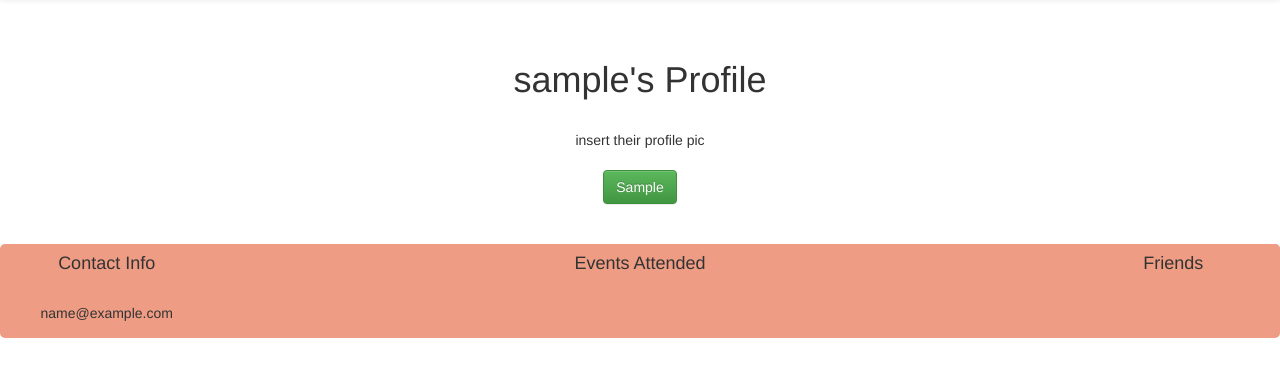
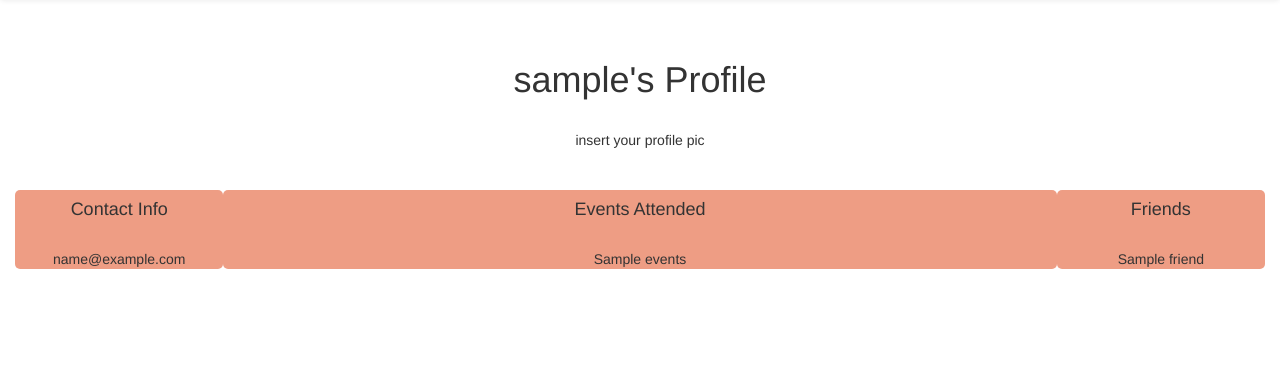
Before and after one commit to cyan478/Upgraded-Parakeet, a Flask app: template templates/profile.html in a window 1280 px wide. Shown: the part 67-444 px from the top of the page. Run offline with Flask 2, Linux system fonts and the light colour scheme; the template is opened without the code that fills it: most values are stand-ins (such as "Sample title", 1, 10 or a date in 2020); parts of the project's set-up code (start-up, migrations or seed data) failed here and were passed over; some libraries are stand-ins or nearby versions.

Commit message:
Update profile.html

```diff
--- a/templates/profile.html
+++ b/templates/profile.html
@@ -52,41 +52,51 @@
 
     <div class = "container-fluid text-center">
 
-    insert their profile pic
-
+    insert your profile pic
 
     <br><br>
 
     <!-- ================================================ BUTTON -->
+    <!-- ================================== need: {{ownProfile}} (TRUE OR FALSE)-->
     <!-- ================================== need: {{add_or_del}} -->
     <!-- ======================================================= -->
 
-    <!-- If this profile is NOT yours. Need to add if statement. -->
-    <form>
-    <!-- ADD CONTACT or DELETE CONTACT in the button on others' profiles -->
+    <!--
+      <div class = "container-fluid text-center">
+      <form>
+      <input type="submit" name= "create" class="btn btn-success" value = {{add_or_del}} >
 
+      </form>
+      </div>
+      <br>
+    -->
 
-    <input type="submit" name= "create" class="btn btn-success" value = {{add_or_del}}>
-    </form>
-    </div>
-    <br><br>
+    <br>
     <!-- =================================INFO, EVENTS, & FRIENDS-->
     <!-- ================================== need: {{add_or_del}} -->
     <!-- ================================== need: {{email}} =====-->
+    <!-- ================================== need: {{events}} (array) ====-->
+    <!-- ================================== need: {{friends}} (array) ====-->
     <!-- ======================================================= -->
-   <div class="container-fluid text-center colored-containers">
+   <div class="container-fluid text-center">
     <div class="row">
-    <div class="col-md-2">
+    <div class="col-md-2 colored-containers">
         <div class = "text-center"><h4>Contact Info</h4><br>
         {{email}}
         </div>
     </div>
     <div class="col-md-8 colored-containers">
         <div class = "text-center"><h4>Events Attended</h4><br>
+      {% for event in events %}
+          {{events}}
+      {% endfor %}
         </div>
     </div>
     <div class="col-md-2 colored-containers">
         <div class = "text-center"><h4>Friends</h4><br>
+      {% for friend in friends %}
+        {{friend}}
+      {% endfor %}
         </div>
     </div>
   </div><!-- /row -->
```
